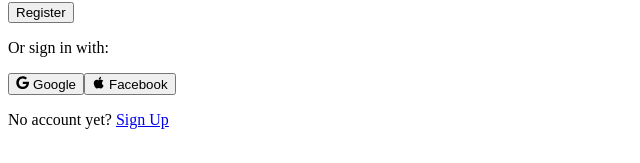
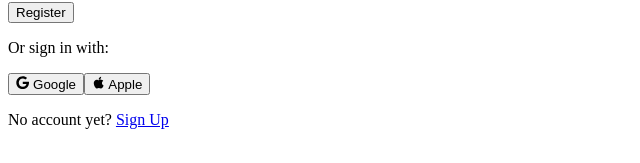
Before and after one commit to jklis2/My_Real_Estate, a React (Vite) app in the folder Client/: page /auth/login in a window 1280 px wide. Shown: the part 245-408 px from the top of the page, without its empty margins (0-640 px from the left). Built offline with nearby package versions, Linux system fonts and the light colour scheme; the HTML template or start-up script is replaced by a standard one.

Commit message:
chore: Change name on Apple Social Buttons

```diff
--- a/Client/src/routes/Login.tsx
+++ b/Client/src/routes/Login.tsx
@@ -26,7 +26,7 @@ export default function Login() {
         <P className="my-5">Or sign in with:</P>
         <div className="flex gap-2 mb-5">
           <SocialButton icon={<FaGoogle />} name="Google" />
-          <SocialButton icon={<FaApple />} name="Facebook" />
+          <SocialButton icon={<FaApple />} name="Apple" />
         </div>
       </div>
       <P className="text-center text-blue-600 mt-5">No account yet? <Link to="/auth/register">Sign Up</Link></P>
--- a/Client/src/routes/Register.tsx
+++ b/Client/src/routes/Register.tsx
@@ -24,7 +24,7 @@ export default function Register() {
         <P className="my-5">Or sign up with:</P>
         <div className="flex gap-2 mb-5">
           <SocialButton icon={<FaGoogle />} name="Google" />
-          <SocialButton icon={<FaApple />} name="Facebook" />
+          <SocialButton icon={<FaApple />} name="Apple" />
         </div>
       </div>
       <P className="text-center text-blue-600 mt-5">Already have an account?</P>
```
